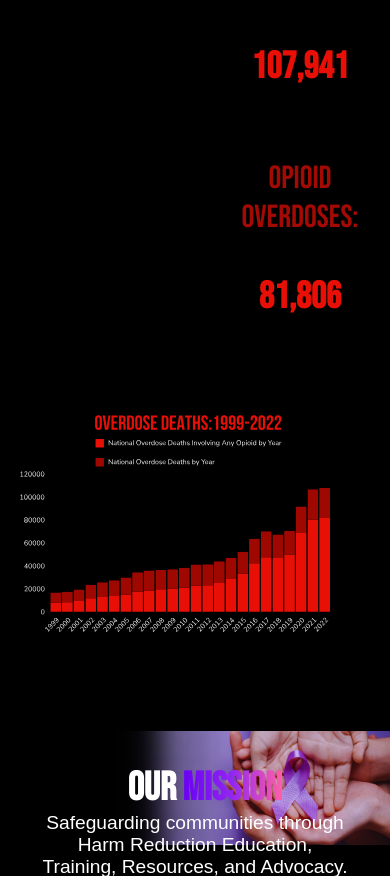
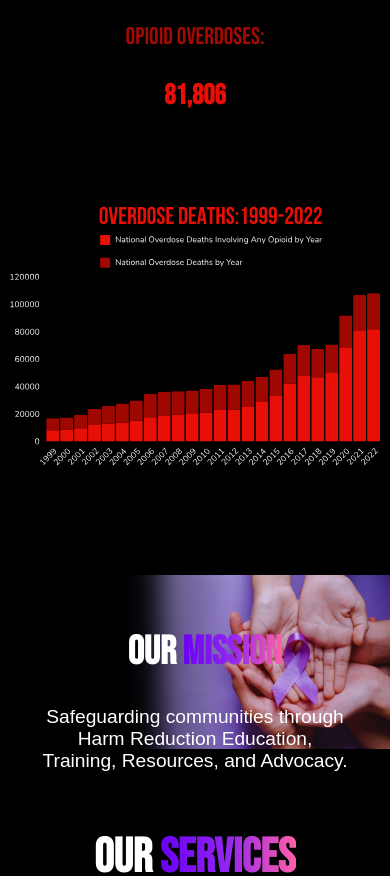
Before and after one commit to Prevent-Overdose/Prevent-Overdose, a React (Create React App) app in the folder frontend/: page / in a window 390 px wide. Shown: the part 1124-2000 px from the top of the page. Built offline with nearby package versions, Linux system fonts and the light colour scheme.

Commit message:
Homepage - Mobile Query Optimization

```diff
--- a/frontend/src/pages/Home.css
+++ b/frontend/src/pages/Home.css
@@ -239,7 +239,7 @@ body { /* Reset the default body styles */
   background-image: url('/public/city masked.png');
   background-size: 400%; /* Image division percentage */
   height: 300px; /* Grid Height */
-  background-repeat: no-repeat;  /* self explanatory */
+  background-repeat: no-repeat;  /* Self explanatory */
   display: flex;
   flex-direction: column;
   justify-content: center; /* Center content vertically */
@@ -248,23 +248,23 @@ body { /* Reset the default body styles */
 }
 
 .service-1 {
-  background-position: 0% 0%; /* Adjust to show the first part of the image */
+  background-position: 0% 0%;
 }
 
 .service-2 {
-  background-position: 25% 0%; /* Adjust to show the second part of the image */
+  background-position: 25% 0%;
 }
 
 .service-3 {
-  background-position: 50% 0%; /* Adjust to show the third part of the image */
+  background-position: 50% 0%;
 }
 
 .service-4 {
-  background-position: 75% 0%; /* Adjust to show the fourth part of the image */
+  background-position: 75% 0%;
 }
 
 .service-5 {
-  background-position: 100% 0%; /* Adjust to show the fifth part of the image */
+  background-position: 100% 0%;
 }
 
 .service-title {
@@ -391,6 +391,8 @@ body { /* Reset the default body styles */
 /* MEDIA QUERY FOR MOBILE DEVICES */
 
 @media (max-width: 768px) {
+
+  /* HERO SECTION */
   .hero-background {
     display: none; /* Hide the video on mobile */
   }
@@ -412,41 +414,97 @@ body { /* Reset the default body styles */
     height: 250px;
   }
 
+  /* OVERDOSE DATA SECTION */
+  .overdose-data-section {
+    padding: 20px 10px;
+  }
+
+  .overdose-data-header {
+    font-size: 2.5em;
+    margin-bottom: 15px;
+  }
+
   .overdose-statistics {
     flex-direction: column;
     align-items: center;
   }
 
   .statistics-left {
-    margin-right: 0;
+    margin-left: 0;
+    text-align: center;
+  }
+
+  .total-overdoses, .opioid-overdoses {
+    font-size: 1.5em;
   }
 
   .overdose-chart {
-    margin-left: 0;
-    margin-top: 20px;
+    margin: 20px 0;
   }
 
+  .overdose-chart img {
+    max-width: 100%;
+  }
+
+  /* MISSION SECTION */
   .mission-section {
     flex-direction: column;
     height: auto; /* Allow auto height for mobile */
+    align-items: center; /* Center align items horizontally */
+    background-position: top; /* Adjust background position if needed */
   }
 
-  .mission-left, .mission-right {
-    flex: 1;
+  .mission-left {
+    flex: none; /* Reset flex values for stacking */
     width: 100%;
-    justify-content: center; /* Center align items horizontally on mobile */
+    justify-content: center; /* Center align items horizontally */
+    padding: 10px 0; /* Adjust padding for mobile */
+    background-color: transparent; /* Remove background color */
   }
 
   .mission-header {
     font-size: 2.5em;
     text-align: center;
+    padding: 10px 0; /* Add padding to separate from image */
+  }
+
+  .mission-right {
+    flex: none;
+    width: 100%;
+    justify-content: center; /* Center align items horizontally */
+    padding: 10px 0; /* Adjust padding for mobile */
   }
 
   .mission-text {
     font-size: 1.2em;
     text-align: center;
+    padding: 0 10px; /* Adjust padding for mobile */
   }
 
+  /* SERVICES SECTION */
+  .services-content {
+    flex-direction: column;
+    align-items: center;
+  }
+
+  .service {
+    max-width: 100%;
+    width: 100%; /* Ensure consistent width for each grid */
+    margin: 10px 0; /* Adjust margin for better spacing on mobile */
+    height: auto; /* Adjust height for better fit on mobile */
+    background-size: cover; /* Adjust background size to cover the whole element */
+  }
+
+  .service-title {
+    font-size: 1.2em;
+  }
+
+  .service-description {
+    font-size: 0.9em;
+    padding: 0 5px; /* Adjust padding for mobile */
+  }
+
+  /* IMPACT SECTION */
   .services-content {
     flex-direction: column;
   }
@@ -465,6 +523,7 @@ body { /* Reset the default body styles */
     margin: 20px 0;
   }
 
+  /* CLOSING SECTION */
   .closing-buttons {
     gap: 10px;
   }
```
